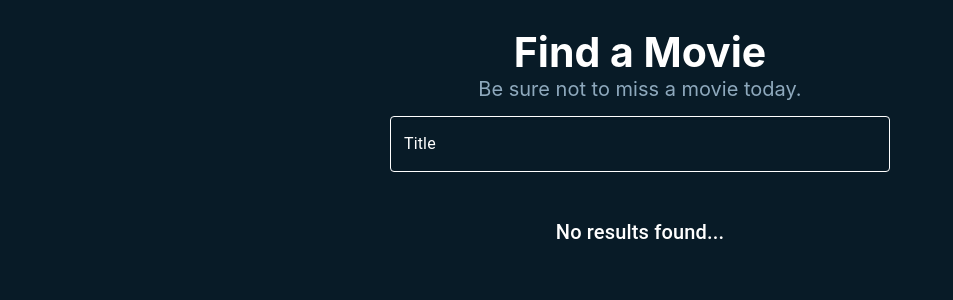
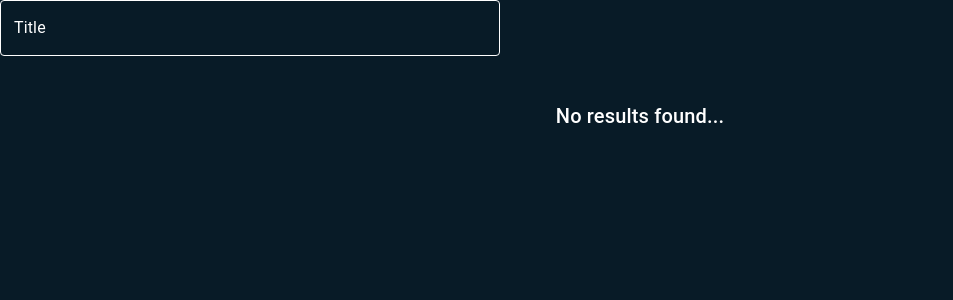
Before and after one commit to TiborLapos/movie-search-app, a React (Create React App) app: page /home in a window 1280 px wide. Shown: the top 300 px of the page, without its empty margins (0-953 px from the left). Built offline with nearby package versions, Linux system fonts and the light colour scheme.

Commit message:
break the elemts in to separate files

```diff
--- a/src/Page/Home/App.tsx
+++ b/src/Page/Home/App.tsx
@@ -7,8 +7,9 @@ import {
 
   import Movie from '../Movie/Search_Movie'
   import Cards from '../Movie/Cards'
-  import Movie_Search from '../Home/Movie_Search'
-  import Test from '../Movie/Test'
+  import Movie_Search from './Home'
+  import Test from '../Movie/LatestMovie'
+  import SearchBar from '../Movie/SearchBar';
 
   export default function App() {
     return (
--- /dev/null
+++ b/src/Page/Home/Home.tsx
@@ -0,0 +1,25 @@
+import './Default.css';
+import Movie from '../Movie/Search_Movie'
+import Test from '../Movie/LatestMovie'
+import SearchBar from '../Movie/SearchBar';
+import React, { useState, useEffect } from 'react';
+
+
+function Movie_Search() {
+  const [searchTerm, setSearchTerm] = useState("");
+  const handleSearch = (value:any) => {
+    setSearchTerm(value);
+  };
+
+
+
+  return (
+    <div>
+      <SearchBar onSearch={handleSearch} />
+      <Movie searchTerm={searchTerm}/>
+    </div>
+  );
+
+}
+
+export default Movie_Search;
--- a/src/Page/Home/Movie_Search.tsx
+++ /dev/null
@@ -1,20 +0,0 @@
-import './Default.css';
-import Movie from '../Movie/Search_Movie'
-
-
-function Movie_Search() {
-  return (
-    <>
-      <div className="App">
-        <div className='Top_Title'>
-          <h1>Find a Movie</h1>
-          <a>Be sure not to miss a movie today.</a>
-        </div>
-        <Movie />
-      </div>
-    </>
-
-  );
-}
-
-export default Movie_Search;
--- a/src/Page/Movie/Cards.tsx
+++ b/src/Page/Movie/Cards.tsx
@@ -1,6 +1,6 @@
 import { useParams } from 'react-router-dom';
 import { useEffect, useState } from 'react';
-import Movie_Search from '../Home/Movie_Search'
+import Movie_Search from '../Home/Home'
 import API from '../../Api/Api';
 
 
@@ -15,7 +15,7 @@ function Cards() {
 
   useEffect(() => {
     async function fetchMovie() {
-      const response = await fetch(`https://www.omdbapi.com/?i=${API.IMDB_ID}&apikey=${API.API_KEY}`);
+      const response = await fetch(`https://www.omdbapi.com/?i=${id}&apikey=${API.API_KEY}`);
       const data = await response.json();
       setMovie(data);
     }
--- a/src/Page/Movie/Test.tsx
+++ b/src/Page/Movie/LatestMovie.tsx
@@ -56,9 +56,8 @@ export default function LatestMovie() {
     <Box
       sx={{
         position: 'relative',
-        backgroundColor: 'rgba(8, 27, 39, 0.2)',
         p: 2,
-        minheight:'100%'
+        he:'600px'
       }}
     >
       <Box
@@ -67,13 +66,14 @@ export default function LatestMovie() {
           top: 0,
           left: 0,
           width: '100%',
-          height: '100%',
+          height: '600px',
           backgroundImage: `url(${require('../../img/background.jpg')})`,
           backgroundRepeat: 'no-repeat',
           backgroundPosition: 'center center',
           backgroundSize: 'cover',
           filter: 'blur(5px)',
           opacity: 0.6,
+          backgroundColor: 'rgba(8, 27, 39, 0.2)',
           zIndex: -1,
         }}
       />
--- /dev/null
+++ b/src/Page/Movie/SearchBar.tsx
@@ -0,0 +1,60 @@
+import React, { useState } from 'react';
+import TextField from '@mui/material/TextField';
+import API from '../../Api/Api';
+
+interface Props {
+  onSearch: (searchTerm: string) => void;
+}
+
+const SearchBar: React.FC<Props> = ({ onSearch }) => {
+  const [searchTerm, setSearchTerm] = useState('');
+
+  const handleChange = (event: React.ChangeEvent<HTMLInputElement>) => {
+    setSearchTerm(event.target.value);
+  };
+
+  const handleSubmit = (event: React.FormEvent<HTMLFormElement>) => {
+    event.preventDefault();
+    if (searchTerm.trim() === '') {
+      alert('Please enter a valid search term');
+    } else {
+      onSearch(searchTerm);
+      setSearchTerm(''); // clear the search field after submitting the form
+    }
+  };
+
+  return (
+    <form onSubmit={handleSubmit}>
+      <TextField
+        id="search"
+        label="Title"
+        InputLabelProps={{
+          style: { color: 'white' },
+        }}
+        value={searchTerm}
+        className="my_textfield"
+        onChange={handleChange}
+        color="primary"
+        variant="outlined"
+        sx={{
+          marginX: 'auto',
+          width: { xs: '90%', md: 500 },
+          '& .MuiInputBase-input': { color: 'white' },
+          '& .MuiOutlinedInput-root': {
+            '& fieldset': {
+              borderColor: 'white',
+            },
+            '&:hover fieldset': {
+              borderColor: 'white',
+            },
+            '&.Mui-focused fieldset': {
+              borderColor: 'white',
+            },
+          },
+        }}
+      />
+    </form>
+  );
+};
+
+export default SearchBar;
--- a/src/Page/Movie/Search_Movie.tsx
+++ b/src/Page/Movie/Search_Movie.tsx
@@ -1,4 +1,4 @@
-import React, { useState } from 'react';
+import React, { useState, useEffect } from 'react';
 import axios from 'axios';
 import Card from '@mui/material/Card';
 import CardContent from '@mui/material/CardContent';
@@ -11,7 +11,6 @@ import { motion } from "framer-motion";
 import { useNavigate } from 'react-router-dom';
 import { useLocation } from 'react-router-dom';
 import API from '../../Api/Api';
-import './Movie.css';
 
 interface SearchResult {
   imdbID: string;
@@ -24,25 +23,26 @@ interface Movie extends SearchResult {
   Plot: string;
 }
 
-function Movie() {
-  const [searchTerm, setSearchTerm] = useState('');
+interface Props {
+  searchTerm?: string;
+}
+
+function Movie({ searchTerm }: Props) {
   const [searchResults, setSearchResults] = useState<Movie[]>([]);
   const [isLoading, setIsLoading] = useState(false);
   const navigate = useNavigate();
   const location = useLocation();
 
+  useEffect(() => {
+    if (searchTerm) {
+      handleSubmit();
+    }
+  }, [searchTerm]);
 
-  const handleChange = (event: React.ChangeEvent<HTMLInputElement>) => {
-    setSearchTerm(event.target.value);
-  };
-
-
-
-  const handleSubmit = async (event: React.FormEvent<HTMLFormElement>) => {
-    event.preventDefault();
-    if (searchTerm === '') {
-      alert('Please enter a valid search term');
-    } else {
+  const handleSubmit = async (event?: React.FormEvent<HTMLFormElement>) => {
+    if (event) {
+      event.preventDefault(); // Prevent default form submission behavior
+    }
     setIsLoading(true);
     try {
       const response = await axios.get(
@@ -61,7 +61,7 @@ function Movie() {
     } catch (error) {
       console.log(error);
       setIsLoading(false);
-      }
+      setSearchResults([]);
     }
   };
 
@@ -69,36 +69,130 @@ function Movie() {
     console.log(imdbID);
     navigate('/card/'+imdbID);
   };
+
   return (
     <>
+     {isLoading ? (
+          <div
+          style={{
+            display: 'flex',
+            justifyContent: 'center',
+            alignItems: 'center',
+            height: '100vh',
+          }}
+        >
+          <CircularProgress color="primary" />
+
+        </div>
+        ) :(
+        <Grid container spacing={4} sx={{marginX: {xs:'auto',sm: 'auto'}, maxWidth: {xs:400, sm:400, md:800, lg:1100, xl:1400}, mt:0.5}} >
+                {  searchResults && searchResults.length === 0 ? (
+                    <Typography variant="h6" component="p" sx={{ display: 'flex', justifyContent: 'center', alignItems: 'center', width: '100%', marginTop:5 }}>
+                      No results found...
+                    </Typography>
+                ) : (
+                    searchResults.map((result: any) => (
+
+                    <Grid item xs={11} sm={11} md={6} lg={4} xl={3} key={result.imdbID} sx={{justifyContent: 'center', marginTop:10}}>
+                        <motion.div
+                          initial={{ opacity: 0, y: 20 }}
+                          animate={{ opacity: 1, y: 0 }}
+                          whileHover={{
+                            scale: 1.05,
+                            transition: { duration: 0.5 },
+                          }}
+                          transition={{ delay: result.id * 0.2, duration: 0.5 }}
+                        >
+                        <Card sx={{ height: '100%',backgroundColor:'inherit', color:'white',boxShadow:0}}
+                          onClick={() => (handleCardClick(result.imdbID)) }
+
+                        >
+                        {result.Poster === '' || result.Poster === 'N/A' ? (
+                            <CardMedia
+                            component="img"
+                            src="https://via.placeholder.com/500x500?text=No+Image+Found"
+                            title="No Image Found"
+                            sx={{
+                                width: '100%',
+                                height: 500,
+                                objectFit: 'cover'
+                            }}
+                            />
+                        ) : (
+                            <CardMedia
+                            component="img"
+                            image={result.Poster}
+                            title={result.Title}
+                            sx={{
+                                width: '100%',
+                                 height: 500,
+                                 objectFit: 'cover'
+                                }}
+                            />
+                        )}
+                        <CardContent sx={{backgroundColor:'inherit', }}>
+                            <Typography  component="h1" sx={{textAlign:'left',height: 50, fontWeight:800}}>
+                            {result.Title} - {result.Year}
+                            </Typography>
+                            <Typography  component="p" noWrap sx={{textAlign:'left', width: 'auto',fontWeight:100, fontSize:14}}>
+                            Year: {result.Year}
+                            </Typography>
+                            <Typography  component="p" noWrap sx={{ width: 'auto',height:50, fontWeight:100, fontSize:14}}>
+                            Plot: {result.Plot}
+                            </Typography>
+                        </CardContent>
+                        </Card>
+                        </motion.div>
+                    </Grid>
+                    ))
+                )}
+            </Grid>
+        )}
+
+    </>
+  );
+}
+
+export default Movie;
+/*
+{isLoading ? (
+        <CircularProgress />
+      ) : (
+        <Grid container spacing={3}>
+          {searchResults.map((result) => (
+            <Grid item xs={12} sm={6} md={4} lg={3} key={result.imdbID}>
+              <motion.div whileHover={{ scale: 1.05 }}>
+                <Card onClick={() => handleCardClick(result.imdbID)}>
+                  <CardMedia
+                    component="img"
+                    height="250"
+                    image={result.Poster}
+                    alt={result.Title}
+                  />
+                  <CardContent>
+                    <Typography gutterBottom variant="h5" component="div">
+                      {result.Title}
+                    </Typography>
+                    <Typography variant="body2" color="text.secondary">
+                      {result.Year}
+                    </Typography>
+                  </CardContent>
+                </Card>
+              </motion.div>
+            </Grid>
+          ))}
+        </Grid>
+      )}
+
+
+
+
+*/
+
+
+/*
 
      <form onSubmit={handleSubmit} style={{marginTop:15}}>
-
-        <TextField
-            id="search"
-            label="Title"
-            InputLabelProps={{
-                style: { color: 'white' },
-              }}
-            value={searchTerm}
-            className="my_textfield"
-            onChange={handleChange}
-            color="primary"
-            variant="outlined"
-            sx={{marginX: 'auto', width:{xs:'90%', md:500},'& .MuiInputBase-input': { color: 'white'},
-                '& .MuiOutlinedInput-root': {
-                  '& fieldset': {
-                    borderColor: 'white',
-                  },
-                  '&:hover fieldset': {
-                    borderColor: 'white',
-                  },
-                  '&.Mui-focused fieldset': {
-                    borderColor: 'white',
-                  },
-                },
-              }}
-            />
         </form>
         {isLoading ? (
         <div
@@ -110,10 +204,11 @@ function Movie() {
           }}
         >
           <CircularProgress color="primary" />
+
         </div>
         ) :(
         <Grid container spacing={4} sx={{marginX: {xs:'auto',sm: 'auto'}, maxWidth: {xs:400, sm:400, md:800, lg:1100, xl:1400}, mt:0.5}} >
-                {searchResults && searchResults.length === 0 ? (
+                { !isLoading && searchResults && searchResults.length >= 0 ? (
                     <Typography variant="h6" component="p" sx={{ display: 'flex', justifyContent: 'center', alignItems: 'center', width: '100%', marginTop:5 }}>
                       No results found...
                     </Typography>
@@ -175,8 +270,4 @@ function Movie() {
                 )}
             </Grid>
         )}
-    </>
-  );
-}
-
-export default Movie;
+        */
```
Lines whose indentation alone changed are shown as unchanged.
